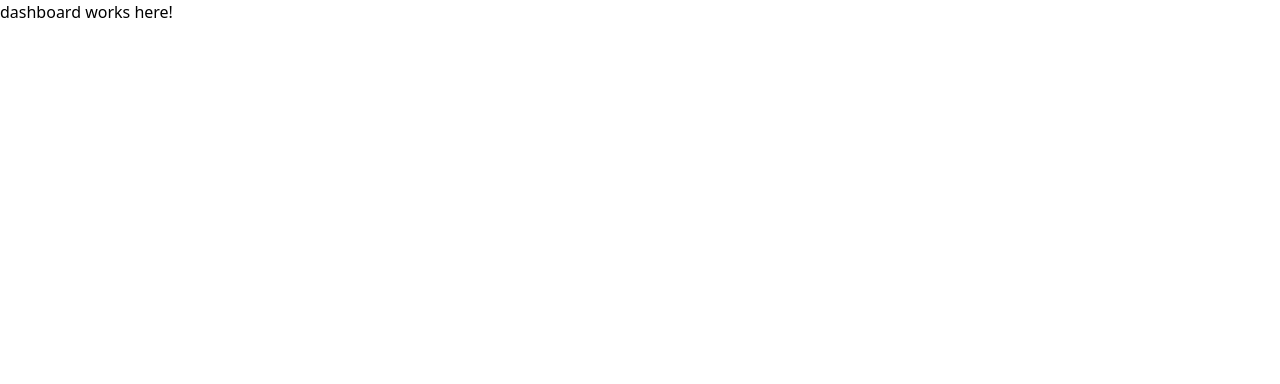
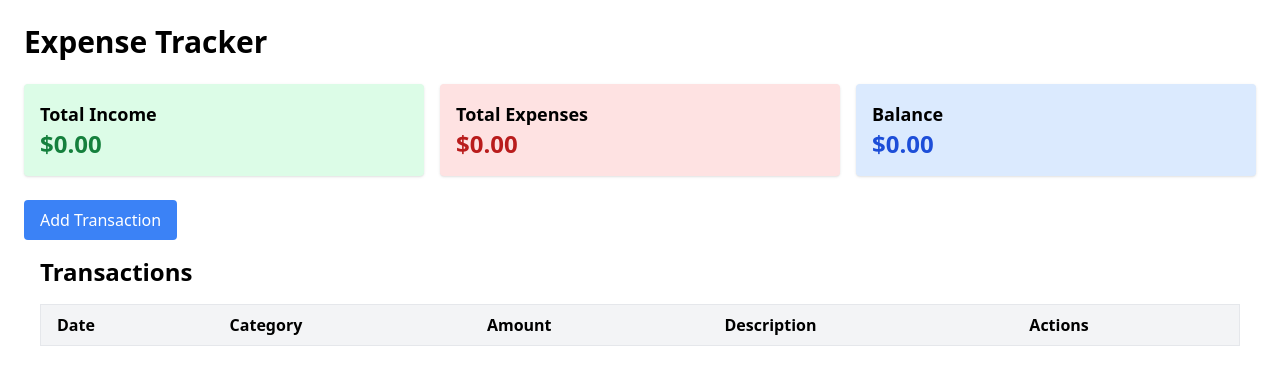
Before and after one commit to adekams/ng-expense-tracker, an Angular app: page / in a window 1280 px wide. Shown: the top 384 px of the page. Built offline with nearby package versions, Linux system fonts and the light colour scheme.

Commit message:
implement dashboard, form, and list

```diff
--- a/src/modules/features/dashboard/dashboard.html
+++ b/src/modules/features/dashboard/dashboard.html
@@ -1 +1,42 @@
-<p>dashboard works here!</p>
+<div class="p-6 space-y-6">
+  <h1 class="text-3xl font-bold">Expense Tracker</h1>
+
+  <!-- Summary Cards -->
+  <div class="grid grid-cols-1 sm:grid-cols-3 gap-4">
+    <div class="bg-green-100 p-4 rounded shadow">
+      <h2 class="text-lg font-semibold">Total Income</h2>
+      <p class="text-2xl font-bold text-green-700">
+        {{ totalIncome | currency }}
+      </p>
+    </div>
+    <div class="bg-red-100 p-4 rounded shadow">
+      <h2 class="text-lg font-semibold">Total Expenses</h2>
+      <p class="text-2xl font-bold text-red-700">
+        {{ totalExpenses | currency }}
+      </p>
+    </div>
+    <div class="bg-blue-100 p-4 rounded shadow">
+      <h2 class="text-lg font-semibold">Balance</h2>
+      <p class="text-2xl font-bold text-blue-700">{{ balance | currency }}</p>
+    </div>
+  </div>
+
+  <!-- Add Transaction Button -->
+  <button
+    (click)="resetForm()"
+    class="bg-blue-500 text-white px-4 py-2 rounded hover:bg-blue-600"
+  >
+    Add Transaction
+  </button>
+
+  <!-- Transaction Form Modal -->
+  <app-transaction-form
+    *ngIf="transactionFormAdded"
+    #transactionForm
+    (added)="onTransactionAdded()"
+    (close)="transactionFormAdded = false"
+  ></app-transaction-form>
+
+  <!-- Transaction List Preview -->
+  <app-transaction-list #transactionList></app-transaction-list>
+</div>
--- a/src/modules/features/dashboard/dashboard.ts
+++ b/src/modules/features/dashboard/dashboard.ts
@@ -1,11 +1,70 @@
-import { Component } from '@angular/core';
+import { Component, OnInit, ViewChild } from '@angular/core';
+import {
+  TransactionService,
+  Transaction,
+} from '@features/transactions/services/transaction';
+import { TransactionListComponent } from '@features/transactions/components/transaction-list/transaction-list';
+import { TransactionFormComponent } from '@features/transactions/modals/transaction-form/transaction-form';
 
 @Component({
   selector: 'app-dashboard',
   standalone: false,
   templateUrl: './dashboard.html',
-  styleUrl: './dashboard.scss'
 })
-export class Dashboard {
+export class DashboardComponent implements OnInit {
+  transactionFormAdded = false;
+  transactions: Transaction[] = [];
+  totalIncome = 0;
+  totalExpenses = 0;
+  balance = 0;
 
+  @ViewChild('transactionList') transactionList!: TransactionListComponent;
+  @ViewChild('transactionForm') transactionForm!: TransactionFormComponent;
+
+  constructor(private transactionService: TransactionService) {}
+
+  ngOnInit() {
+    this.transactionService.getTransactions().subscribe((data) => {
+      this.transactions = data;
+      this.calculateSummary();
+    });
+  }
+
+  resetForm() {
+    this.transactionFormAdded = true;
+
+    setTimeout(() => {
+      if (this.transactionForm && this.transactionForm.form) {
+        const today = new Date().toISOString().split('T')[0];
+        this.transactionForm.form.reset({
+          amount: 0,
+          category: '',
+          date: today,
+          description: '',
+        });
+      }
+    });
+  }
+
+  loadTransactions() {
+    this.transactionFormAdded = false;
+    this.transactionService.getTransactions().subscribe((data) => {
+      this.transactions = data;
+      this.calculateSummary();
+    });
+  }
+
+  calculateSummary() {
+    this.totalIncome = this.transactions
+      .filter((t) => t.amount > 0)
+      .reduce((sum, t) => sum + t.amount, 0);
+    this.totalExpenses = this.transactions
+      .filter((t) => t.amount < 0)
+      .reduce((sum, t) => sum + Math.abs(t.amount), 0);
+    this.balance = this.totalIncome - this.totalExpenses;
+  }
+
+  onTransactionAdded() {
+    this.transactionFormAdded = false; // close modal
+  }
 }
--- a/src/modules/features/transactions/components/transaction-list/transaction-list.html
+++ b/src/modules/features/transactions/components/transaction-list/transaction-list.html
@@ -1 +1,31 @@
-<p>transaction-list works!</p>
+<div class="p-4">
+  <h2 class="text-2xl font-bold mb-4">Transactions</h2>
+
+  <table class="min-w-full table-auto border border-gray-200">
+    <thead class="bg-gray-100">
+      <tr>
+        <th class="px-4 py-2 text-left">Date</th>
+        <th class="px-4 py-2 text-left">Category</th>
+        <th class="px-4 py-2 text-left">Amount</th>
+        <th class="px-4 py-2 text-left">Description</th>
+        <th class="px-4 py-2 text-left">Actions</th>
+      </tr>
+    </thead>
+    <tbody>
+      <tr *ngFor="let t of transactions" class="border-t">
+        <td class="px-4 py-2">{{ t.date }}</td>
+        <td class="px-4 py-2">{{ t.category }}</td>
+        <td class="px-4 py-2">{{ t.amount | currency }}</td>
+        <td class="px-4 py-2">{{ t.description }}</td>
+        <td class="px-4 py-2">
+          <button
+            (click)="deleteTransaction(t.id)"
+            class="text-red-500 hover:text-red-700"
+          >
+            Delete
+          </button>
+        </td>
+      </tr>
+    </tbody>
+  </table>
+</div>
--- a/src/modules/features/transactions/components/transaction-list/transaction-list.ts
+++ b/src/modules/features/transactions/components/transaction-list/transaction-list.ts
@@ -1,11 +1,29 @@
-import { Component } from '@angular/core';
+import { Component, OnInit } from '@angular/core';
+import { Transaction, TransactionService } from '../../services/transaction';
 
 @Component({
   selector: 'app-transaction-list',
   standalone: false,
   templateUrl: './transaction-list.html',
-  styleUrl: './transaction-list.scss'
+  styleUrl: './transaction-list.scss',
 })
-export class TransactionList {
+export class TransactionListComponent implements OnInit {
+  transactions: Transaction[] = [];
 
+  constructor(private transactionService: TransactionService) {}
+
+  ngOnInit() {
+    this.loadTransactions();
+  }
+
+  loadTransactions() {
+    this.transactionService
+      .getTransactions()
+      .subscribe((data) => (this.transactions = data));
+  }
+
+  deleteTransaction(id: string) {
+    this.transactionService.deleteTransaction(id);
+    this.loadTransactions();
+  }
 }
--- a/src/modules/features/transactions/modals/transaction-form/transaction-form.html
+++ b/src/modules/features/transactions/modals/transaction-form/transaction-form.html
@@ -1 +1,58 @@
-<p>transaction-form works!</p>
+<div
+  class="fixed inset-0 bg-black bg-opacity-50 flex justify-center items-center z-50"
+>
+  <div class="bg-white p-6 rounded-lg w-96 relative">
+    <button
+      (click)="onClose()"
+      class="absolute top-2 right-2 text-gray-500 hover:text-gray-800"
+    >
+      ✖
+    </button>
+    <h2 class="text-xl font-bold mb-4">Add Transaction</h2>
+
+    <form [formGroup]="form" (ngSubmit)="submit()">
+      <div class="mb-2">
+        <label class="block mb-1">Amount</label>
+        <input
+          formControlName="amount"
+          type="number"
+          class="w-full border px-2 py-1 rounded"
+        />
+      </div>
+
+      <div class="mb-2">
+        <label class="block mb-1">Category</label>
+        <input
+          formControlName="category"
+          type="text"
+          class="w-full border px-2 py-1 rounded"
+        />
+      </div>
+
+      <div class="mb-2">
+        <label class="block mb-1">Date</label>
+        <input
+          formControlName="date"
+          type="date"
+          class="w-full border px-2 py-1 rounded"
+        />
+      </div>
+
+      <div class="mb-2">
+        <label class="block mb-1">Description</label>
+        <input
+          formControlName="description"
+          type="text"
+          class="w-full border px-2 py-1 rounded"
+        />
+      </div>
+
+      <button
+        type="submit"
+        class="mt-4 w-full bg-blue-500 text-white px-4 py-2 rounded hover:bg-blue-600"
+      >
+        Add
+      </button>
+    </form>
+  </div>
+</div>
--- a/src/modules/features/transactions/modals/transaction-form/transaction-form.ts
+++ b/src/modules/features/transactions/modals/transaction-form/transaction-form.ts
@@ -1,11 +1,44 @@
-import { Component } from '@angular/core';
+import { Component, EventEmitter, Output } from '@angular/core';
+import { FormBuilder, FormGroup, Validators } from '@angular/forms';
+import { TransactionService } from '../../services/transaction';
 
 @Component({
   selector: 'app-transaction-form',
   standalone: false,
   templateUrl: './transaction-form.html',
-  styleUrl: './transaction-form.scss'
 })
-export class TransactionForm {
+export class TransactionFormComponent {
+  @Output() added = new EventEmitter<void>();
+  @Output() close = new EventEmitter<void>();
 
+  form: FormGroup;
+
+  constructor(
+    private fb: FormBuilder,
+    private transactionService: TransactionService
+  ) {
+    this.form = this.fb.group({
+      amount: [0, [Validators.required, Validators.min(0.01)]],
+      category: ['', Validators.required],
+      date: [new Date().toISOString().substring(0, 10), Validators.required],
+      description: [''],
+    });
+  }
+
+  submit() {
+    if (this.form.valid) {
+      this.transactionService.addTransaction(this.form.value);
+      this.form.reset({
+        amount: 0,
+        category: '',
+        date: new Date().toISOString().substring(0, 10),
+        description: '',
+      });
+      this.added.emit();
+    }
+  }
+
+  onClose() {
+    this.close.emit();
+  }
 }
--- a/src/modules/features/transactions/services/transaction.ts
+++ b/src/modules/features/transactions/services/transaction.ts
@@ -1,5 +1,5 @@
 import { Injectable } from '@angular/core';
-import { Observable, of } from 'rxjs';
+import { BehaviorSubject, Observable } from 'rxjs';
 import { v4 as uuidv4 } from 'uuid';
 
 export interface Transaction {
@@ -10,32 +10,37 @@ export interface Transaction {
   description?: string;
 }
 
-@Injectable({
-  providedIn: 'root',
-})
+@Injectable({ providedIn: 'root' })
 export class TransactionService {
   private storageKey = 'transactions';
+  private transactions$ = new BehaviorSubject<Transaction[]>(
+    this.loadFromStorage()
+  );
 
   constructor() {}
 
-  getTransactions(): Observable<Transaction[]> {
-    const data = JSON.parse(localStorage.getItem(this.storageKey) || '[]');
-    return of(data);
+  private loadFromStorage(): Transaction[] {
+    return JSON.parse(localStorage.getItem(this.storageKey) || '[]');
   }
 
-  addTransaction(transaction: Omit<Transaction, 'id'>): void {
-    const transactions = JSON.parse(
-      localStorage.getItem(this.storageKey) || '[]'
-    );
-    transactions.push({ ...transaction, id: uuidv4() });
+  private saveToStorage(transactions: Transaction[]) {
     localStorage.setItem(this.storageKey, JSON.stringify(transactions));
   }
 
-  deleteTransaction(id: string): void {
-    const transactions = JSON.parse(
-      localStorage.getItem(this.storageKey) || '[]'
-    );
-    const filtered = transactions.filter((t: Transaction) => t.id !== id);
-    localStorage.setItem(this.storageKey, JSON.stringify(filtered));
+  getTransactions(): Observable<Transaction[]> {
+    return this.transactions$.asObservable();
+  }
+
+  addTransaction(transaction: Omit<Transaction, 'id'>) {
+    const newTransaction: Transaction = { ...transaction, id: uuidv4() };
+    const updated = [...this.transactions$.value, newTransaction];
+    this.saveToStorage(updated);
+    this.transactions$.next(updated); // emit updated list
+  }
+
+  deleteTransaction(id: string) {
+    const filtered = this.transactions$.value.filter((t) => t.id !== id);
+    this.saveToStorage(filtered);
+    this.transactions$.next(filtered); // emit updated list
   }
 }
--- a/src/modules/shared/pipes/currency-pipe-pipe.ts
+++ b/src/modules/shared/pipes/currency-pipe-pipe.ts
@@ -2,12 +2,10 @@ import { Pipe, PipeTransform } from '@angular/core';
 
 @Pipe({
   name: 'currencyPipe',
-  standalone: false
+  standalone: false,
 })
-export class CurrencyPipePipe implements PipeTransform {
-
+export class CurrencyPipe implements PipeTransform {
   transform(value: unknown, ...args: unknown[]): unknown {
     return null;
   }
-
 }
```
Also changed, not shown: src/modules/features/dashboard/dashboard-module.ts (+11 -5 lines), src/modules/features/transactions/transactions-module.ts (+4 -3 lines), src/modules/shared/shared-module.ts (+4 -11 lines), 1 other file (tests, documents, lock files or other folders).
